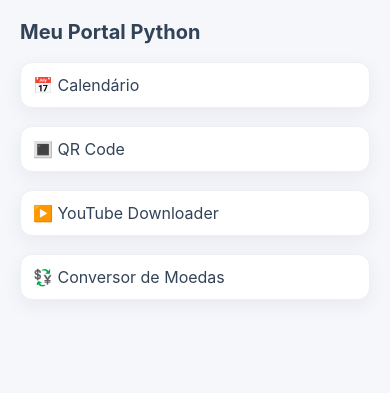
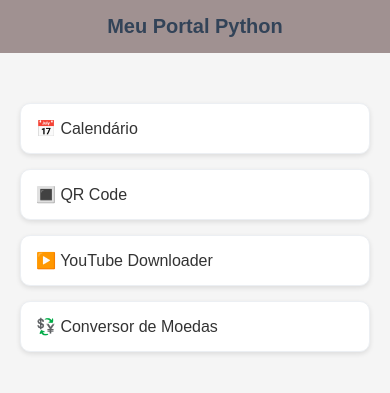
Before and after one commit to CAlexdx/meu-portal-python, a Flask app: page / in a window 390 px wide. Shown: the top 393 px of the page. Run offline with Flask 3, Linux system fonts and the light colour scheme.

Commit message:
Melhorei design responsivo para celular e desktop

```diff
--- a/static/style.css
+++ b/static/style.css
@@ -193,3 +193,83 @@
 .page a:hover {
   text-decoration: underline;
 }
+
+/* Estilo base */
+body {
+  font-family: Arial, sans-serif;
+  margin: 0;
+  padding: 0;
+  background: #f5f5f5;
+}
+
+header {
+  background: #a09191;
+  color: white;
+  padding: 15px;
+  text-align: center;
+}
+
+main {
+  padding: 20px;
+  display: flex;
+  justify-content: center;
+  align-items: center;
+}
+
+/* Grid do menu */
+.menu {
+  display: grid;
+  grid-template-columns: repeat(auto-fit, minmax(180px, 1fr));
+  gap: 15px;
+  width: 100%;
+  max-width: 900px;
+}
+
+.card {
+  background: white;
+  padding: 20px;
+  text-align: center;
+  border-radius: 10px;
+  text-decoration: none;
+  color: #333;
+  box-shadow: 0 2px 5px rgba(0,0,0,0.1);
+  transition: transform 0.2s, box-shadow 0.2s;
+}
+
+.card:hover {
+  transform: scale(1.05);
+  box-shadow: 0 4px 12px rgba(0,0,0,0.2);
+}
+
+/* Inputs e botões */
+input, select, button {
+  width: 100%;
+  max-width: 350px;
+  padding: 10px;
+  margin: 10px 0;
+  border: 1px solid #ccc;
+  border-radius: 8px;
+  font-size: 16px;
+}
+
+button {
+  background: #007bff;
+  color: white;
+  cursor: pointer;
+  border: none;
+}
+
+button:hover {
+  background: #0056b3;
+}
+
+/* Responsividade extra */
+@media (max-width: 600px) {
+  header h1 {
+    font-size: 20px;
+  }
+  .card {
+    font-size: 16px;
+    padding: 15px;
+  }
+}
```
